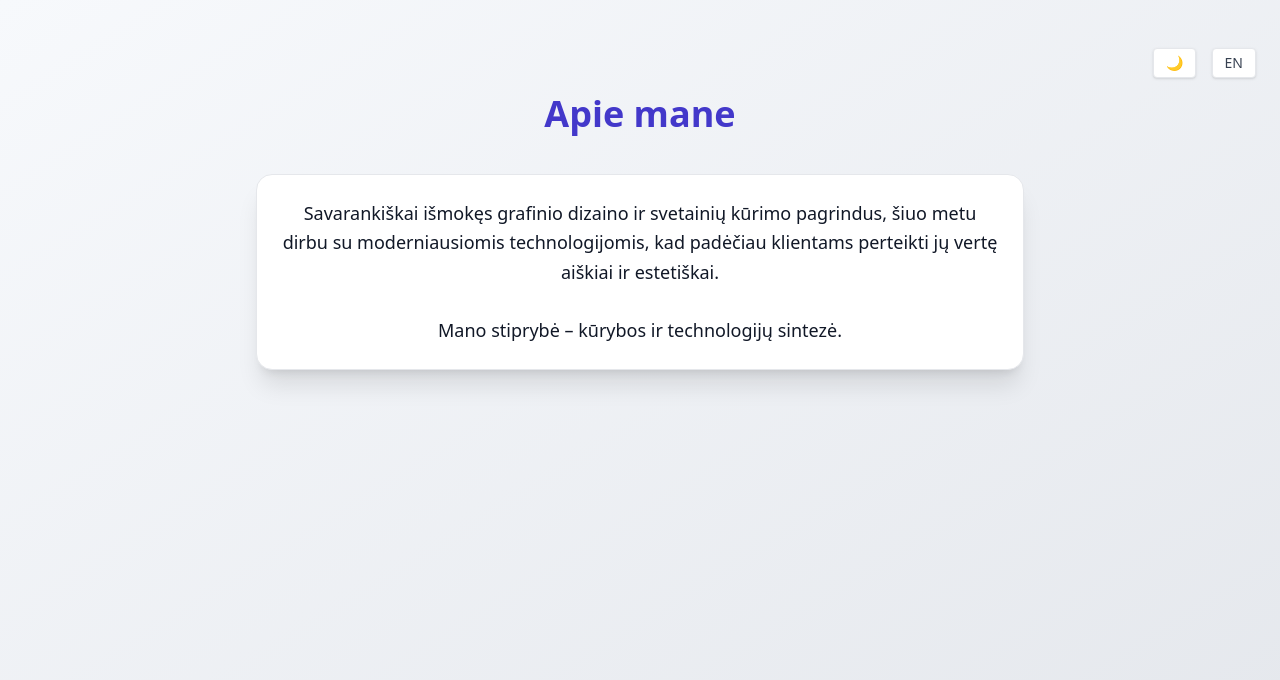
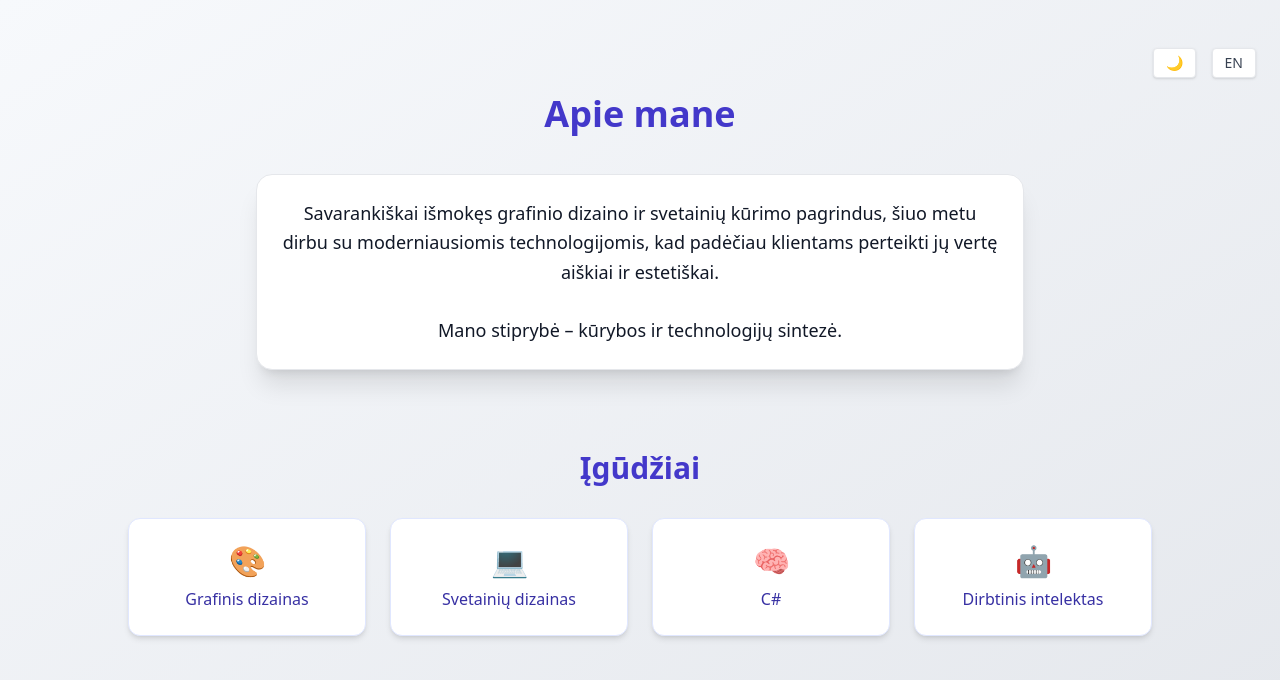
Before and after one commit to TrasherBartd/patrikas-portfolio, a React (Vite) app: page / in a window 1280 px wide. Shown: the top 680 px of the page. Built offline with nearby package versions, Linux system fonts and the light colour scheme.

Commit message:
Update Portfolio.jsx

```diff
--- a/src/Portfolio.jsx
+++ b/src/Portfolio.jsx
@@ -27,7 +27,7 @@ export default function Portfolio() {
           {lang === 'lt' ? 'Apie mane' : 'About Me'}
         </h1>
 
-        <p className="max-w-3xl mx-auto text-lg text-center bg-white dark:bg-gray-900 p-6 rounded-2xl shadow-xl border border-gray-200 dark:border-gray-700 leading-relaxed whitespace-pre-line">
+        <p className="max-w-3xl mx-auto text-lg text-center bg-white dark:bg-gray-900 p-6 rounded-2xl shadow-xl border border-gray-200 dark:border-gray-700 leading-relaxed whitespace-pre-line mb-20">
           {lang === 'lt'
             ? `Savarankiškai išmokęs grafinio dizaino ir svetainių kūrimo pagrindus, šiuo metu dirbu su moderniausiomis technologijomis, kad padėčiau klientams perteikti jų vertę aiškiai ir estetiškai.
 
@@ -36,6 +36,28 @@ Mano stiprybė – kūrybos ir technologijų sintezė.`
 
 My strength lies in the fusion of creativity and technology.`}
         </p>
+
+        <section className="max-w-5xl mx-auto mb-24">
+          <h2 className="text-3xl font-bold text-center text-indigo-700 dark:text-indigo-300 mb-8">
+            {lang === 'lt' ? 'Įgūdžiai' : 'Skills'}
+          </h2>
+          <div className="grid grid-cols-2 sm:grid-cols-3 md:grid-cols-4 gap-6">
+            {[
+              { emoji: '🎨', label: lang === 'lt' ? 'Grafinis dizainas' : 'Graphic Design' },
+              { emoji: '💻', label: lang === 'lt' ? 'Svetainių dizainas' : 'Website Design' },
+              { emoji: '🧠', label: 'C#' },
+              { emoji: '🤖', label: lang === 'lt' ? 'Dirbtinis intelektas' : 'AI Tools' }
+            ].map((skill, idx) => (
+              <div
+                key={idx}
+                className="bg-white dark:bg-gray-900 border border-indigo-100 dark:border-indigo-800 p-6 rounded-xl text-center shadow-md hover:scale-105 transition-transform hover:shadow-lg"
+              >
+                <div className="text-3xl mb-2">{skill.emoji}</div>
+                <p className="font-medium text-indigo-800 dark:text-indigo-200">{skill.label}</p>
+              </div>
+            ))}
+          </div>
+        </section>
       </div>
     </div>
   );
```
